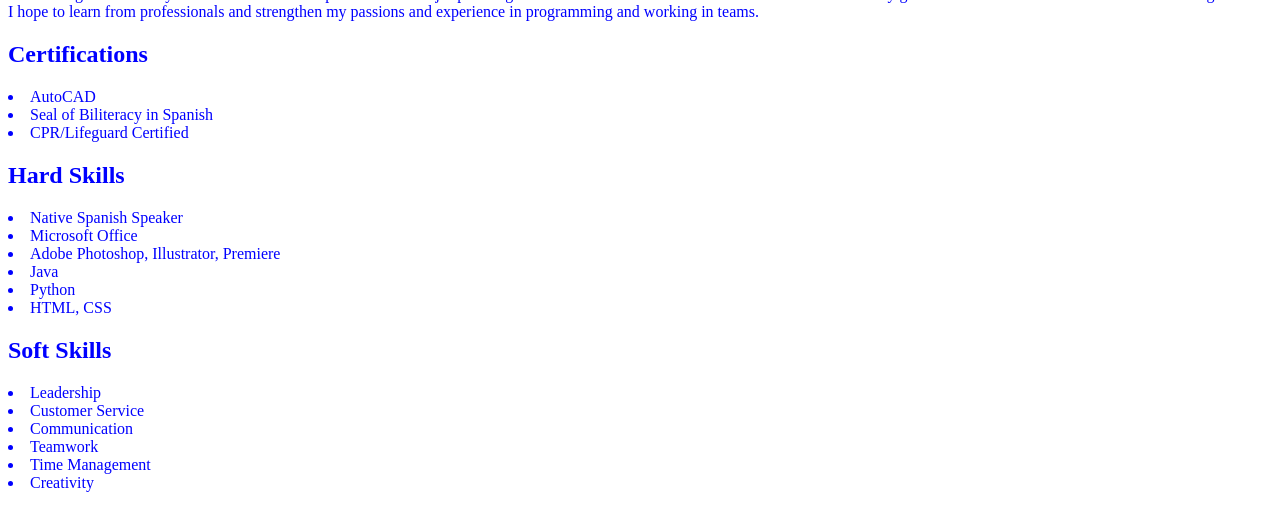
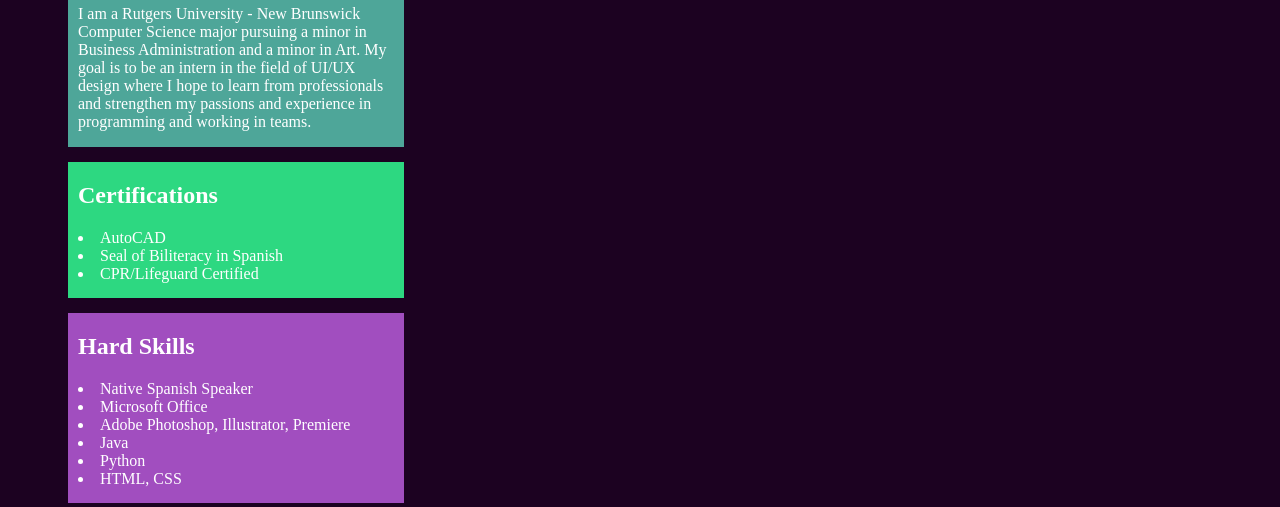
Before and after one commit to isabellaavega/isabellaavega.github.io, a plain HTML site: page index.html in a window 1280 px wide. Shown: the part 128-635 px from the top of the page. Drawn offline with Linux system fonts and the light colour scheme.

Commit message:
Update stylesheet.css

```diff
--- a/stylesheet.css
+++ b/stylesheet.css
@@ -1,6 +1,45 @@
+h1{
+	color: rgb(255, 255, 255);
+}
 body{
-  color: blue;
+	background-color: rgb(28, 2, 33);
 }
-h1.introheader{
-  text-align: center;
+div.introheader{
+	margin-left: 60px;
+	margin-bottom: 15px;
+	text-align: left;
+	color: rgb(255, 255, 255);
+	background-color: rgb(78, 166, 153);
+	padding: 0.05px 10px;
+	width: 25%;
 }
+div.cert{
+	margin-left: 60px;
+	margin-bottom: 15px;
+	text-align: left;
+	background-color: rgb(45, 216, 129);
+	color: rgb(255, 255, 255);
+	padding: 0.05px 10px;
+	padding-bottom: 15px;
+	width: 25%;
+}
+div.hardskills{
+	margin-left: 60px;
+	margin-bottom: 15px;
+	text-align: left;
+	background-color: rgb(161, 78, 191);
+	color: rgb(255, 255, 255);
+	padding: 0.05px 10px;
+	padding-bottom: 15px;
+	width: 25%;
+}
+div.softskills{
+	margin-left: 60px;
+	margin-bottom: 15px;
+	text-align: left;
+	background-color: rgb(161, 78, 191);
+	color: rgb(255, 255, 255);
+	padding: 0.05px 10px;
+	padding-bottom: 15px;
+	width: 25%;
+}
```
